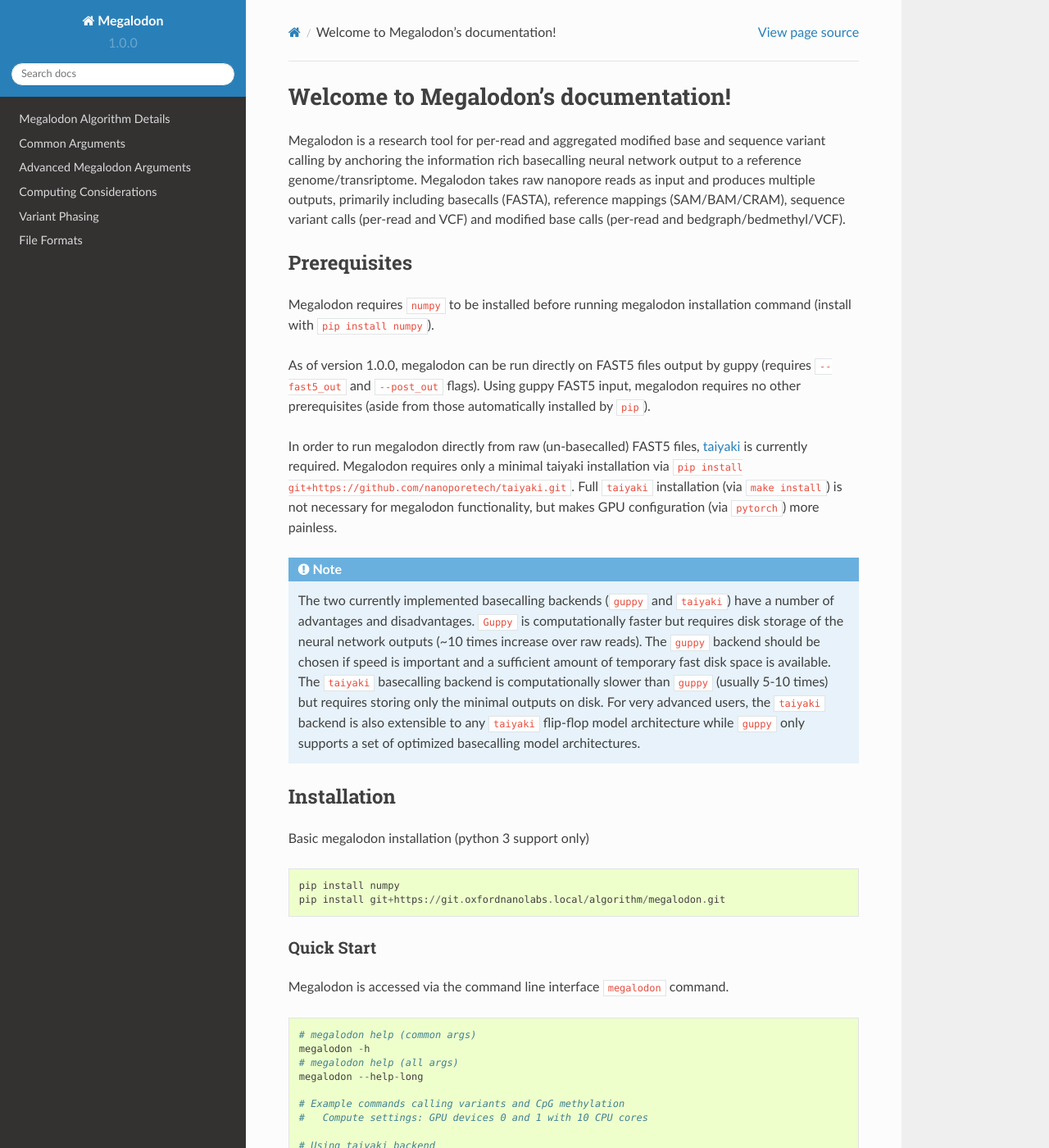
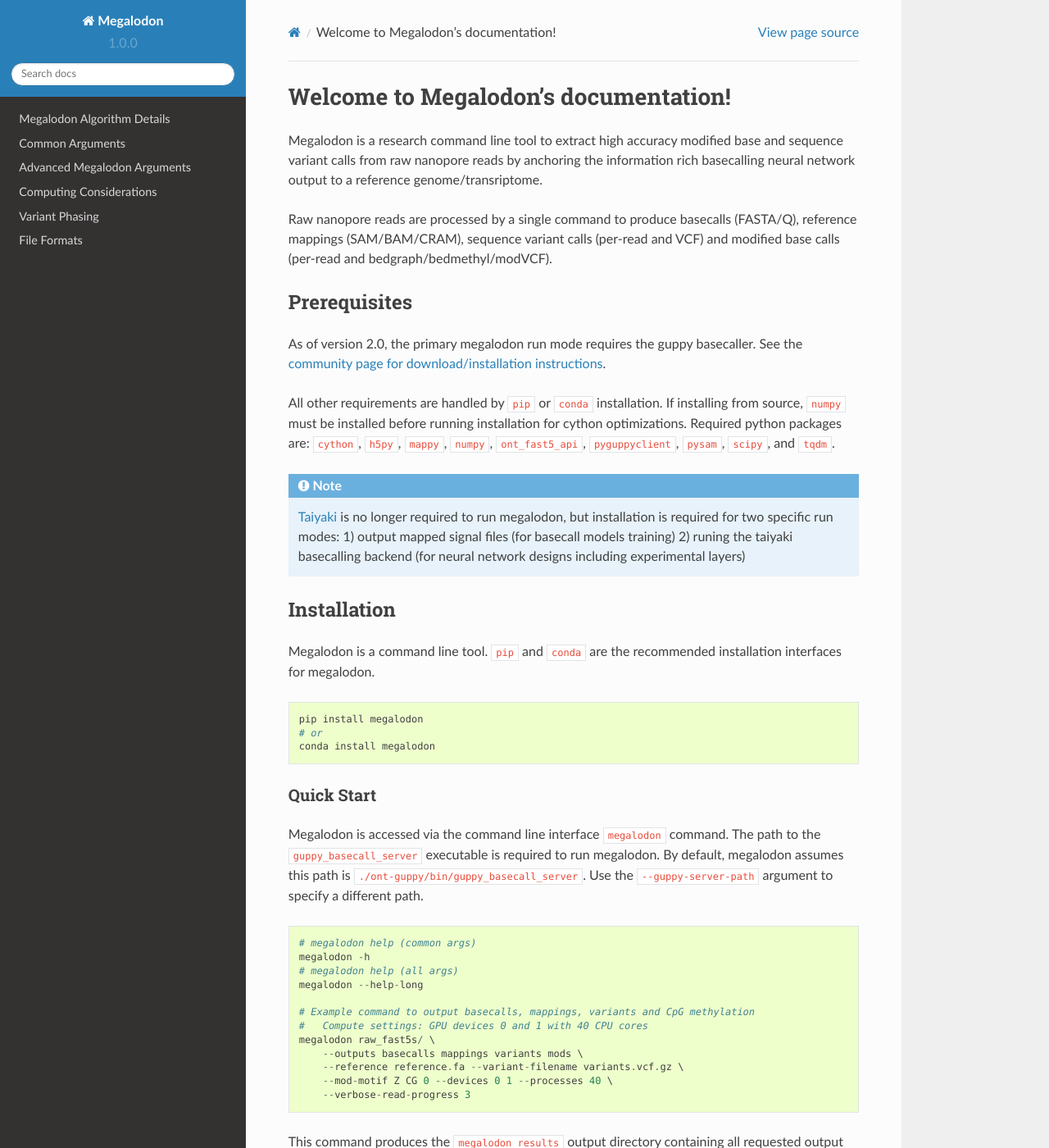
Before and after one commit to nanoporetech/megalodon, a Sphinx documentation site: the page built from docs/index.rst, in a window 1280 px wide and 1400 px high. Shown: the whole window at 82% size. Built offline with Sphinx 7.4.7 and the Read the Docs theme 2.0.0, drawn with Linux system fonts in a browser that asks for light colours; some of the changed text lies outside the part shown.

Commit message:
Update to docs.

```diff
--- a/docs/file_formats.rst
+++ b/docs/file_formats.rst
@@ -8,8 +8,8 @@
 Base Calling
 ------------
 
-Basecalling produces only FASTA format output at this time.
-Basecalls will be output into the ``basecalls.fasta`` file within the ``--output-directory``.
+Basecalling produces either FASTQ or FASTA formats.
+Basecalls will be output into the ``basecalls.fastq`` or ``basecalls.fasta`` file within the ``--output-directory``.
 
 Basecall anchored modified base calls are output into a custom HDF5 format (similar to the guppy output format descibed on the community page).
 The HDF5 format contains a single dataset, ``mod_long_names`` at the root level which contains the modified base long names as described in the model used for calling.
--- a/docs/index.rst
+++ b/docs/index.rst
@@ -2,46 +2,48 @@
 Welcome to Megalodon's documentation!
 *************************************
 
-Megalodon is a research tool for per-read and aggregated modified base and sequence variant calling by anchoring the information rich basecalling neural network output to a reference genome/transriptome.
-Megalodon takes raw nanopore reads as input and produces multiple outputs, primarily including basecalls (FASTA), reference mappings (SAM/BAM/CRAM), sequence variant calls (per-read and VCF) and modified base calls (per-read and bedgraph/bedmethyl/VCF).
+Megalodon is a research command line tool to extract high accuracy modified base and sequence variant calls from raw nanopore reads by anchoring the information rich basecalling neural network output to a reference genome/transriptome.
+
+Raw nanopore reads are processed by a single command to produce basecalls (FASTA/Q), reference mappings (SAM/BAM/CRAM), sequence variant calls (per-read and VCF) and modified base calls (per-read and bedgraph/bedmethyl/modVCF).
 
 -------------
 Prerequisites
 -------------
 
-Megalodon requires ``numpy`` to be installed before running megalodon installation command (install with ``pip install numpy``).
+As of version 2.0, the primary megalodon run mode requires the guppy basecaller.
+See the `community page for download/installation instructions <https://community.nanoporetech.com/downloads>`_.
 
-As of version 1.0.0, megalodon can be run directly on FAST5 files output by guppy (requires ``--fast5_out`` and ``--post_out`` flags).
-Using guppy FAST5 input, megalodon requires no other prerequisites (aside from those automatically installed by ``pip``).
-
-In order to run megalodon directly from raw (un-basecalled) FAST5 files, `taiyaki <https://github.com/nanoporetech/taiyaki>`_ is currently required.
-Megalodon requires only a minimal taiyaki installation via ``pip install git+https://github.com/nanoporetech/taiyaki.git``.
-Full ``taiyaki`` installation (via ``make install``) is not necessary for megalodon functionality, but makes GPU configuration (via ``pytorch``) more painless.
+All other requirements are handled by ``pip`` or ``conda`` installation.
+If installing from source, ``numpy`` must be installed before running installation for cython optimizations.
+Required python packages are: ``cython``, ``h5py``, ``mappy``, ``numpy``, ``ont_fast5_api``, ``pyguppyclient``, ``pysam``, ``scipy``, and ``tqdm``.
 
 .. note::
 
-   The two currently implemented basecalling backends (``guppy`` and ``taiyaki``) have a number of advantages and disadvantages.
-   ``Guppy`` is computationally faster but requires disk storage of the neural network outputs (~10 times increase over raw reads).
-   The ``guppy`` backend should be chosen if speed is important and a sufficient amount of temporary fast disk space is available.
-   The ``taiyaki`` basecalling backend is computationally slower than ``guppy`` (usually 5-10 times) but requires storing only the minimal outputs on disk.
-   For very advanced users, the ``taiyaki`` backend is also extensible to any ``taiyaki`` flip-flop model architecture while ``guppy`` only supports a set of optimized basecalling model architectures.
+   `Taiyaki <https://github.com/nanoporetech/taiyaki>`_ is no longer required to run megalodon, but installation is required for two specific run modes:
+   1) output mapped signal files (for basecall models training)
+   2) runing the taiyaki basecalling backend (for neural network designs including experimental layers)
 
 ------------
 Installation
 ------------
 
-Basic megalodon installation (python 3 support only)
+Megalodon is a command line tool.
+``pip`` and ``conda`` are the recommended installation interfaces for megalodon.
 
 ::
 
-   pip install numpy
-   pip install git+https://git.oxfordnanolabs.local/algorithm/megalodon.git
+   pip install megalodon
+   # or
+   conda install megalodon
 
 ===========
 Quick Start
 ===========
 
 Megalodon is accessed via the command line interface ``megalodon`` command.
+The path to the ``guppy_basecall_server`` executable is required to run megalodon.
+By default, megalodon assumes this path is ``./ont-guppy/bin/guppy_basecall_server``.
+Use the ``--guppy-server-path`` argument to specify a different path.
 
 ::
 
@@ -50,30 +52,20 @@
     # megalodon help (all args)
     megalodon --help-long
 
-    # Example commands calling variants and CpG methylation
-    #   Compute settings: GPU devices 0 and 1 with 10 CPU cores
-
-    # Using taiyaki backend
+    # Example command to output basecalls, mappings, variants and CpG methylation
+    #   Compute settings: GPU devices 0 and 1 with 40 CPU cores
     megalodon raw_fast5s/ \
-        --load-default-model --outputs basecalls mappings variants mods \
-        --reference reference.fa --variant-filename variants.vcf.gz \
-        --mod-motif Z CG 0 --devices 0 1 --processes 10 --verbose-read-progress 3
-
-    # Using guppy backend
-    ont-guppy/bin/guppy_basecaller \
-        -i raw_fast5s/ -s basecalled_fast5s/ \
-        -c ont-guppy/data/dna_r9.4.1_450bps_modbases_dam-dcm-cpg_hac.cfg \
-       --post_out --fast5_out --device cuda:0 --num_callers 10
-    megalodon basecalled_fast5s/ \
         --outputs basecalls mappings variants mods \
         --reference reference.fa --variant-filename variants.vcf.gz \
-        --mod-motif Z CG 0 --devices 0 1 --processes 10 --verbose-read-progress 3
+        --mod-motif Z CG 0 --devices 0 1 --processes 40 \
+        --verbose-read-progress 3
 
-This command produces the ``megalodon_results`` output directory containing basecalls, mappings, sequence variant and modified base results.
+This command produces the ``megalodon_results`` output directory containing all requested output files and logs.
 
 The majority of megalodon's functionality is accessed via the ``megalodon`` command (exemplified above), though a small number of additional scripts are found in the ``scripts`` directory of the code repository.
-These include modified base or variant aggregation (much faster than re-computing per-read calls), modified base result validation, and model statistic calibration.
+These scripts include modified base or variant aggregation (much faster than re-computing per-read calls), modified base result validation, and model statistic calibration.
 Helper scripts to perform sequence variant phasing (details here :doc:`variant_phasing`) are also included in the ``scripts`` directory of the repository.
+In the future these script will move to a dedicated command line interface (likely ``megalodon_extras``).
 
 --------
 Contents
```
Also changed, not shown: docs/advanced_arguments.rst (+77 -30 lines), docs/algorithm_details.rst (+4 -3 lines), docs/common_arguments.rst (+28 -42 lines), docs/computing_considerations.rst (+12 -8 lines), 1 other file.
